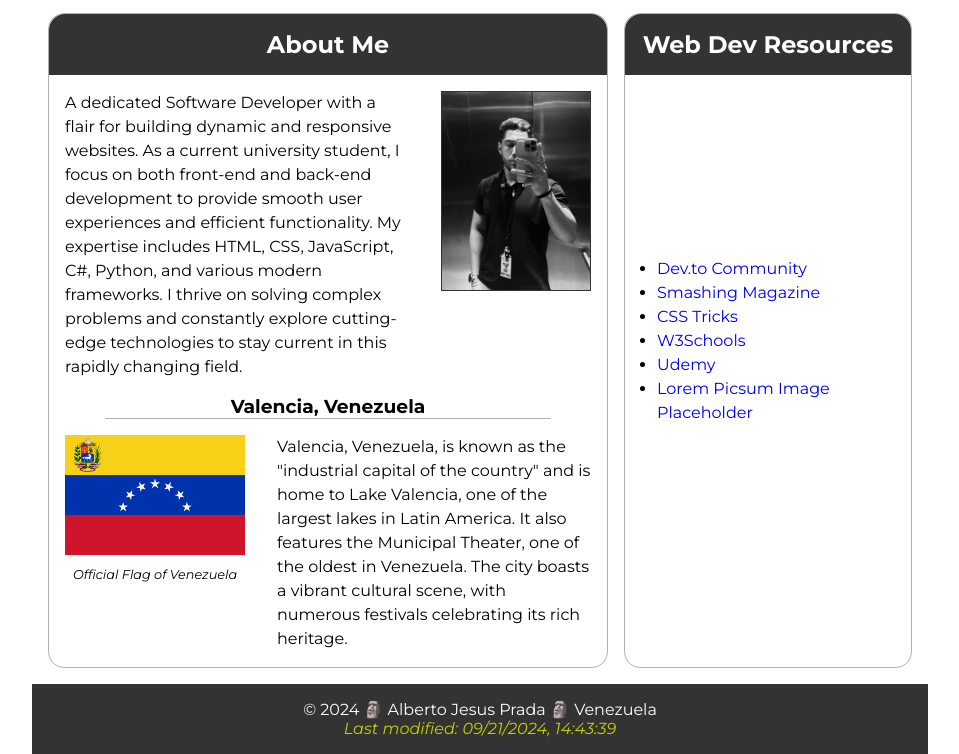
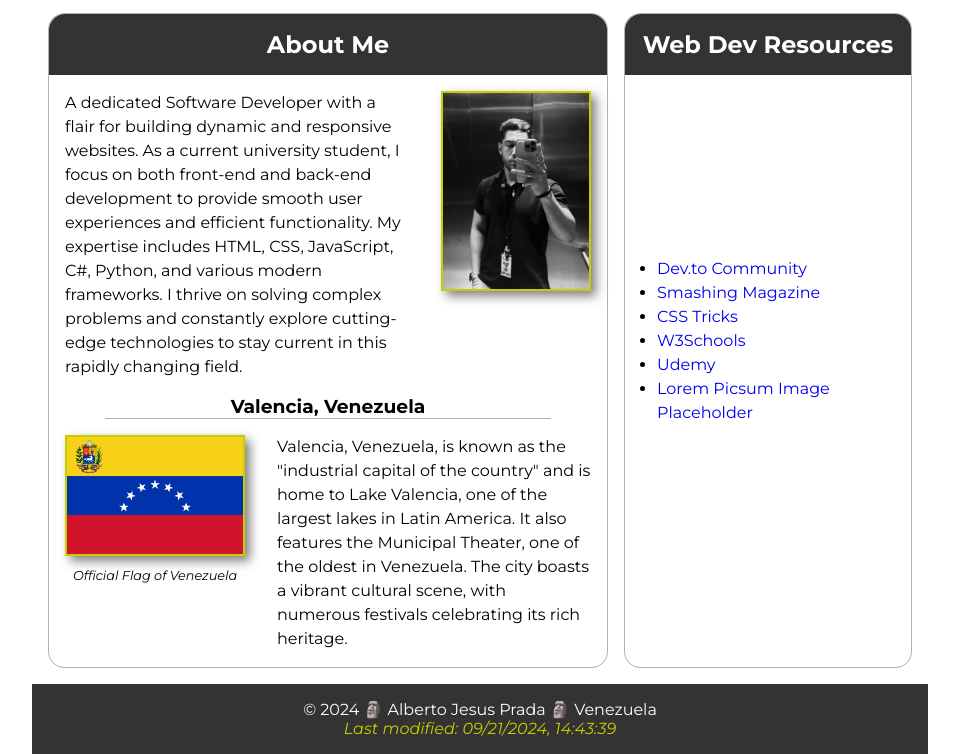
Before and after one commit to Aprada67/wdd131, a plain HTML site: page index.html in a window 1280 px wide. Shown: the part 123-877 px from the top of the page, without its empty margins (160-1119 px from the left). Drawn offline with Linux system fonts and the light colour scheme.

Commit message:
update img width

```diff
--- a/styles/base.css
+++ b/styles/base.css
@@ -49,11 +49,11 @@ nav ul {
     list-style-type: none;
 }
 
-nav ul a {
+nav a {
     padding: 1rem;
 }
 
-nav ul a:hover {
+nav a:hover {
     color: #000;
     background-color: #c6ce00;
 }
@@ -124,16 +124,18 @@ h3 {
 img {
     width: 100%;
     height: auto;
+    border: #c6ce00 solid 2px;
+    box-shadow: 5px 5px 10px rgba(0, 0, 0, 0.5);
 }
 
 .about-me img {
     min-width: 150px;
     max-height: 200px;
-    border: #333 solid 1px;
 }
 
 .country img {
-    width: 180px;
+    min-width: 180px;
+    max-width: 180px;
 }
 
 .image-container {
```
